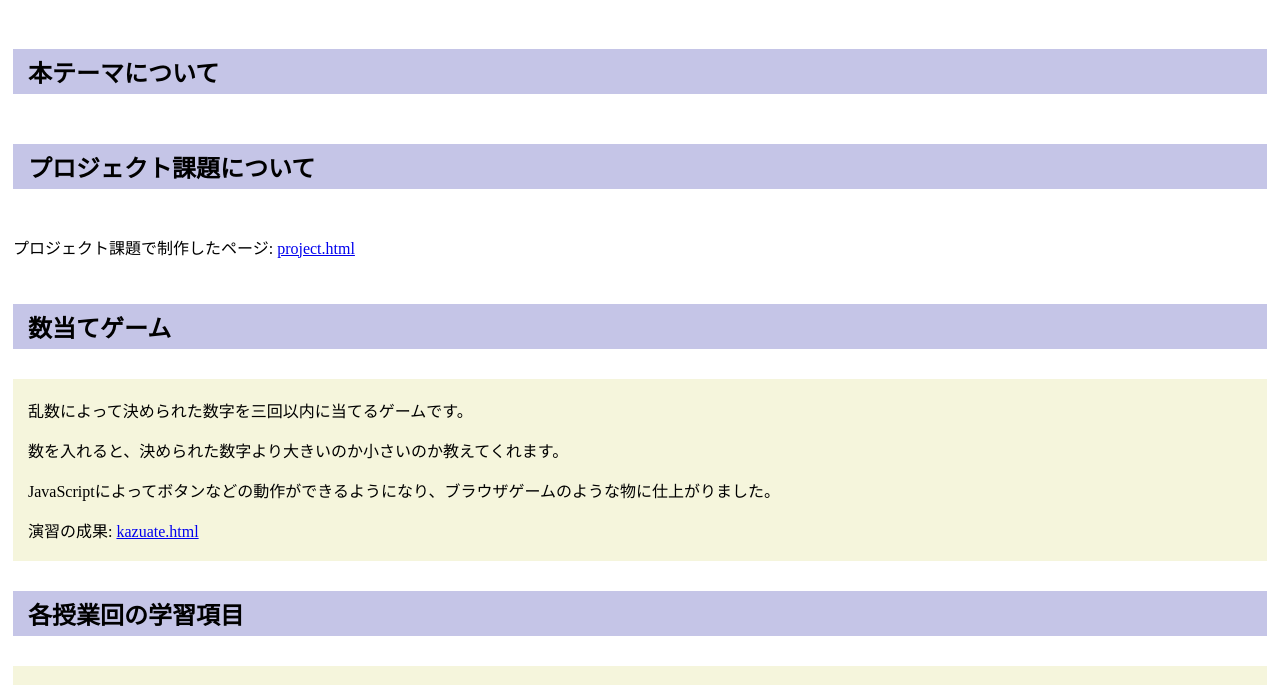
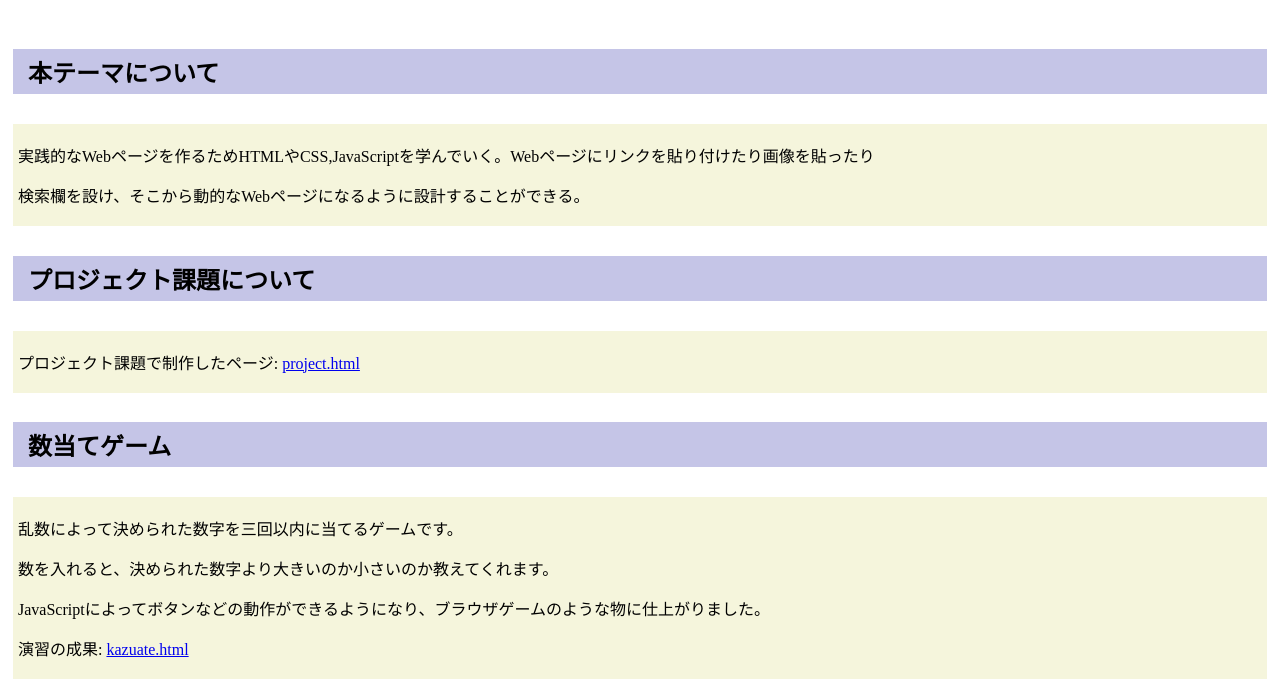
Before and after one commit to G484642024/medialabo, a plain HTML site: page index.html in a window 1280 px wide. Shown: the part 83-768 px from the top of the page. Drawn offline with Linux system fonts and the light colour scheme.

Commit message:
感想書き

```diff
--- a/index.css
+++ b/index.css
@@ -10,5 +10,5 @@ div#jugyou {
 }
 div#jugyou > div {
     background-color: beige;
-    padding: 3px 3px 3px 15px;
+    padding: 3px 3px 3px 5px;
 }
--- a/index.html
+++ b/index.html
@@ -10,13 +10,21 @@
         <h1>「Webコンテンツ作成」の成果</h1>
 
         <h2>本テーマについて</h2>
+            <div>
+                <p>実践的なWebページを作るためHTMLやCSS,JavaScriptを学んでいく。Webページにリンクを貼り付けたり画像を貼ったり</p>
+                <p>検索欄を設け、そこから動的なWebページになるように設計することができる。</p>
+            </div>
 
         <h2>プロジェクト課題について</h2>
-
-        <p>プロジェクト課題で制作したページ:
+        <div>
+            <p></p>
+            <p>プロジェクト課題で制作したページ:
             <a href="project.html"
                title="プロジェクトへのリンク"
                target="_blank">project.html</a></p>
+        </div>
+
+
 
         <h2>数当てゲーム</h2>
            <div>
@@ -97,6 +105,8 @@
                 </p>
             </div>
 
+        <h2>工夫点，苦心点，強調点，感想</h2>
+        <div>今回の授業を通して</div>
         </p>
     </body>
 </html>
--- a/project.css
+++ b/project.css
@@ -1,6 +1,8 @@
 h1 {
     background-color: burlywood;
+    padding: 0px 10px 0px 10px;
 }
+
 h2 {
     background-color: rgb(2, 125, 84);
     padding: 0px 0px 0px 10px;
```
Also changed, not shown: gourmet.js (+6 -3 lines).
